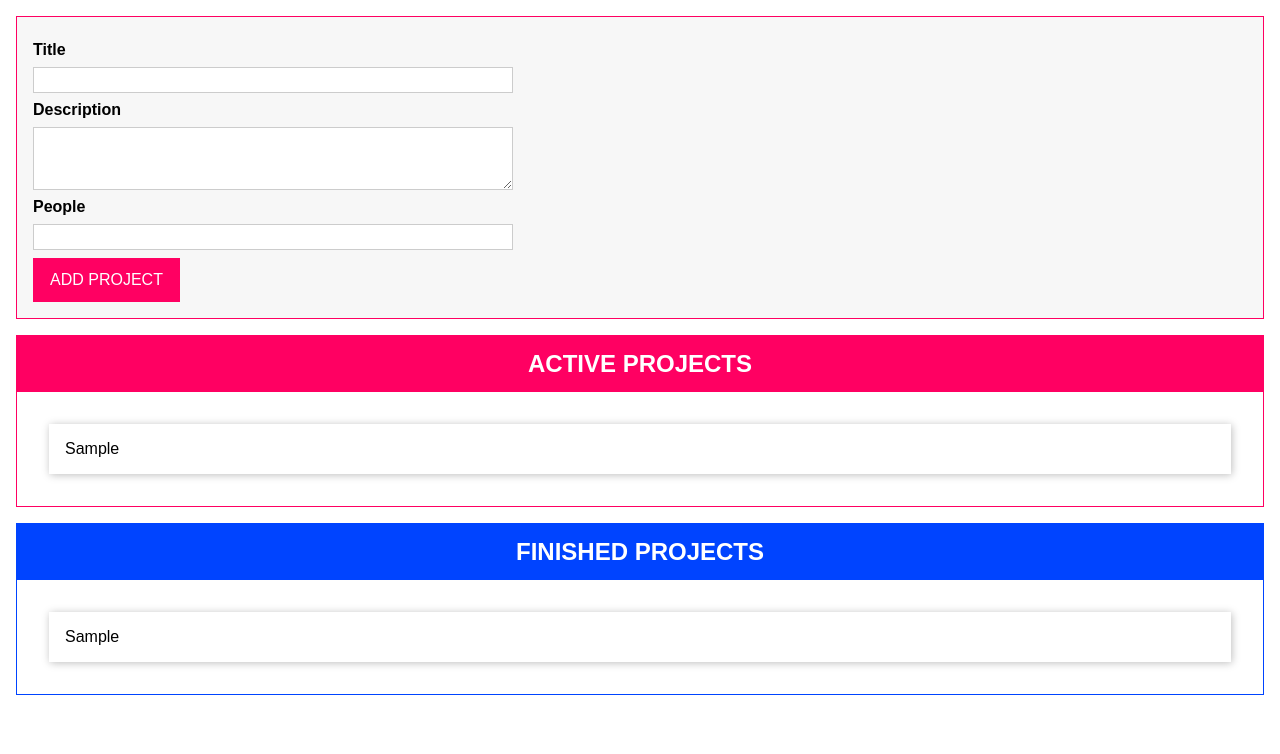
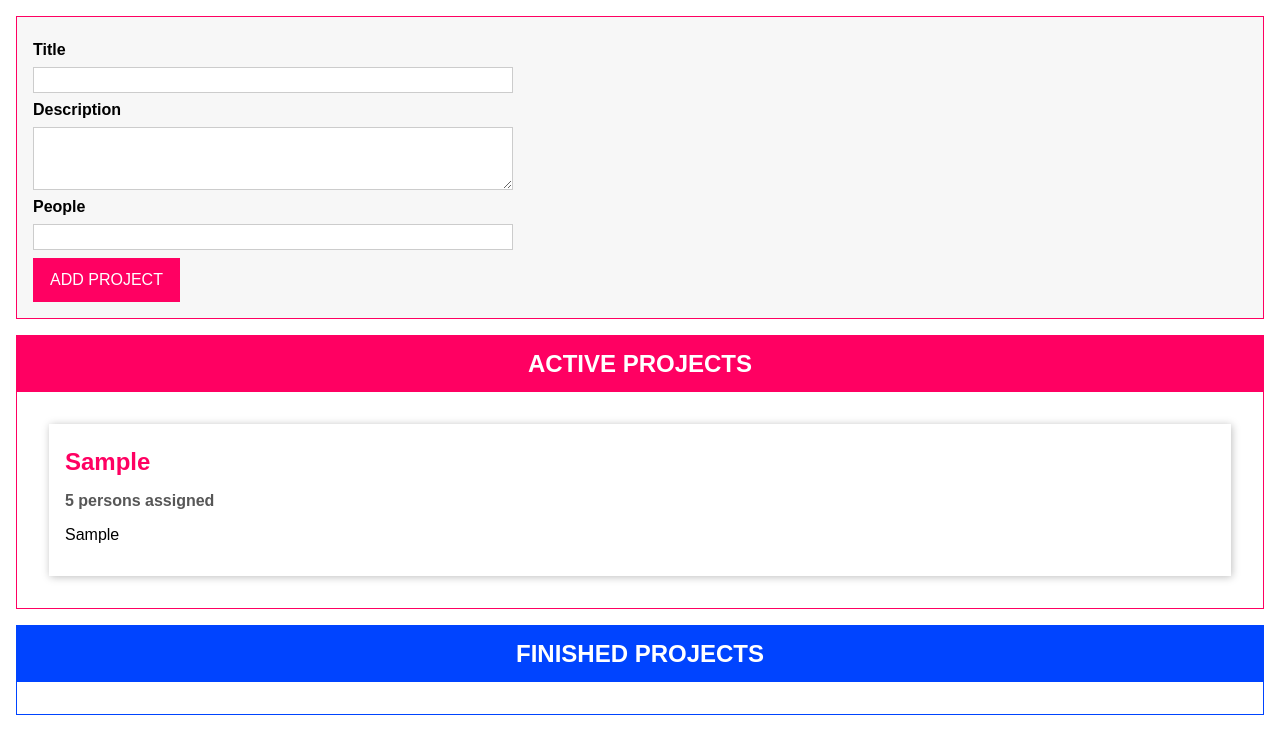
Before and after one commit to MatchuPitchu/typescript-practice, a website with bundled scripts: page index.html in a window 1280 px wide. Both pictures are taken after typing "Sample", "Sample", "5" into the empty fields and a click on the button "ADD PROJECT". Built offline with nearby package versions, Linux system fonts and the light colour scheme.

Commit message:
Class inheritance + refactor code

```diff
--- a/index.html
+++ b/index.html
@@ -29,7 +29,11 @@
     </template>
 
     <template id="single-project">
-      <li></li>
+      <li>
+        <h2></h2> <!-- title of project -->
+        <h3></h3> <!-- number of persons assigned to project -->
+        <p></p> <!-- description of project -->
+      </li>
     </template>
 
     <template id="project-list">
--- a/src/app.ts
+++ b/src/app.ts
@@ -1,3 +1,5 @@
+// Practice TS with an Object Oriented Approach -> OOP
+
 // Project Type Class
 enum ProjectStatus { Active, Finished }
 
@@ -13,25 +15,36 @@ class Project {
 }
 
 // Project State Management Class with Singleton (-> only one instance is allowed to exist)
-// define type Listener to encode a function type with one word; use "void" because listener fn don't need to return anything
-type Listener = (items: Project[]) => void;
+// define type Listener to encode a function type with one word; use "void" because listener fn don't need to return anything;
+// use Generic Type to set a typ dynamically from outside
+type Listener<T> = (items: T[]) => void;
 
-class ProjectState {
-  private listeners: Listener[] = []; // list of listener function references
+// State base class to practice inheritance
+class State<T> {
+  // tell TS which Generic Type (here: <T>) the Listeners use for this state object I create;
+  // use "protected" that it can be accessed in inherited classes
+  protected listeners: Listener<T>[] = []; // list of listener function references
+
+  // possibility to store event listener functions in an array
+  addListener(listenerFn: Listener<T>) {
+    this.listeners.push(listenerFn);
+  }
+}
+
+// this class is managing projects, so Generic Type which is set is <Project> class
+class ProjectState extends State<Project>{
   private projects: Project[] = [];
   private static instance: ProjectState;
 
-  private constructor() {} // set to private because class should be instantiated only once
+  // set to private because class should be instantiated only once
+  private constructor() {
+    super();
+  }
 
   static getInstance() {
     if(this.instance) return this.instance;
     this.instance = new ProjectState();
     return this.instance;
-  }
-
-  // possibility to store event listener functions in an array
-  addListener(listenerFn: Listener) {
-    this.listeners.push(listenerFn);
   }
 
   addProject(title: string, description: string, numOfPeople: number) {
@@ -46,9 +59,11 @@ class ProjectState {
     this.projects.push(newProject);
     // loop through all stored listener functions and call them
     for(const listenerFn of this.listeners) {
-      // use slice() to pass a new copy of the listeners arr, NOT only a reference to this listeners arr;
+      // a) use slice() to pass a new copy of the listeners arr, NOT only a reference to this listeners arr with this.projects;
       // it's better to avoid possible strange bugs
-      listenerFn(this.projects.slice())
+      // listenerFn(this.projects.slice())
+      // b) use better ES6 way
+      listenerFn([...this.projects])
     }
   }
 }
@@ -111,92 +126,154 @@ const Autobind = (_: any, _2: string, descriptor: PropertyDescriptor) => {
   return adjDescriptor;
 }
 
-// Using an Object Oriented Approach -> OOP
+// Component Base Class
+// responsible for basic settings to render something on the screen;
+// it's an abstract class, so you cannot instantiate it directly, it's only for inheritance purposes;
+// using Generics to set dynamically a) the place where I want to render something (-> T) and b) the element that I do render (-> U)
+abstract class Component<T extends HTMLElement, U extends HTMLElement> {
+  templateEl: HTMLTemplateElement;
+  hostEl: T; // HTMLDivElement
+  renderedEl: U; // HTMLElement or HTMLFormElement
+
+  constructor(
+    templateId: string,
+    hostElId: string,
+    insertAtStart: boolean,
+    newElementId?: string
+  ) {
+    // use Type Casting to specify which exact HTML type I'll save here in variable
+    this.templateEl = document.getElementById(templateId)! as HTMLTemplateElement;
+    this.hostEl = document.getElementById(hostElId)! as T;
+
+    // when creating new inherited class instance of this class, then save all HTML content (with deep clone,
+    // so all deeper levels -> that's why I set "true") in const what's inside HTML template element;
+    // and then the first child (-> form element) in the renderedEl property of class
+    const importedNode = document.importNode(this.templateEl.content, true);
+    this.renderedEl = importedNode.firstElementChild as U;
+    // add id with stylings in app.css
+    if (newElementId) this.renderedEl.id = newElementId;
+
+    this.attach(insertAtStart);
+  }
+
+  // add project list at the end of hostEl
+  private attach(insertAtBeginning: boolean) {
+    this.hostEl.insertAdjacentElement(
+      insertAtBeginning ? 'afterbegin' : 'beforeend',
+      this.renderedEl
+    );
+  }
+
+  // use abstract to force every class inheriting from Component to have these functions
+  abstract configure(): void;
+  abstract renderContent(): void;
+}
+
+// ProjectItem Class
+// responsible for rendering a single project item
+class ProjectItem extends Component<HTMLUListElement, HTMLLIElement> {
+  // create prop to store a project into it
+  private project: Project;
+
+  // it's a convention to define getters and setters above the constructor;
+  // getters are made to transform data like in this case here
+  get persons() {
+    if(this.project.people === 1) return '1 person';
+      else return `${this.project.people} persons`
+  }
+
+  constructor(hostId: string, project: Project) {
+    super('single-project', hostId, false, project.id);
+    // store the in constructor passed argument in project prop of class
+    this.project = project;
+
+    this.configure();
+    this.renderContent();
+  }
+
+  configure() {}
+  renderContent() {
+    this.renderedEl.querySelector('h2')!.textContent = this.project.title;
+    // use getter for right naming of output; Note: getters are accessed like normal properties (without parantheses)
+    this.renderedEl.querySelector('h3')!.textContent = this.persons + ' assigned';
+    this.renderedEl.querySelector('p')!.textContent = this.project.description;
+  }
+}
+
 // ProjectList Class
-class ProjectList {
-  templateEl: HTMLTemplateElement;
-  hostEl: HTMLDivElement;
-  sectionEl: HTMLElement; // because there is no more specialized type for section tags
+// specify in <HTMLDivElement, HTMLElement> which types are meant now in Component class
+class ProjectList extends Component<HTMLDivElement, HTMLElement> {
   assignedProjects: Project[];
 
   // I use shorthand in parantheses of constructor to create equally named props in class;
   // 1 parameter with essential information: active OR finished projects
   constructor(private type: 'active' | 'finished') {
-    this.templateEl = document.getElementById('project-list')! as HTMLTemplateElement;
-    this.hostEl = document.getElementById('app')! as HTMLDivElement;
+    // pass Arguments to constructor of Component base class
+    super('project-list', 'app', false, `${type}-projects`);
     this.assignedProjects = [];
 
-    const importedNode = document.importNode(this.templateEl.content, true);
-    this.sectionEl = importedNode.firstElementChild as HTMLElement;
-    // add id with stylings i n app.css
-    this.sectionEl.id = `${this.type}-projects`;
+    this.configure();
+    this.renderContent();
+  }
 
+  // Note: it's a convention of order to have first public methods and then private methods
+
+  // projects list and filtering
+  configure() {
     // register a listener function: when projects state changed then update assignedProjects list
     projectState.addListener((projects: Project[]) => {
-      this.assignedProjects = projects;
+      // filter projects in 'active' and 'finished' before storing in assignedProjects arr
+      const relevantProjects = projects.filter(prj => {
+        if(this.type === 'active') return prj.status === ProjectStatus.Active;
+          else return prj.status === ProjectStatus.Finished;
+      })
+      this.assignedProjects = relevantProjects;
       this.renderProjects();
     });
+  }
 
-    this.attach();
-    this.renderContent();
+  // fill blank content in HTML template;
+  // cannot be private because it's a defined as abstract in Component base class
+  renderContent() {
+    const listId = `${this.type}-projects-list`;
+    // select first ul element
+    this.renderedEl.querySelector('ul')!.id = listId;
+    this.renderedEl.querySelector('h2')!.textContent = this.type.toUpperCase() + ' PROJECTS';
   }
 
   // render projects
   private renderProjects() {
     const listEl = document.getElementById(`${this.type}-projects-list`)! as HTMLUListElement;
+    // Problem: Duplicates - new projects + all existing projects are appended to list that contains already all existing projects;
+    // since it's a small web project here, don't need performance intensive comparison which list elements are already listed;
+    // simple solution: before every rendering, set listEl to empty string
+    listEl.innerHTML = '';
+
     // loop through all project items in order to render all the project object items (look at "const newProject")
     for(const prjItem of this.assignedProjects) {
-      const listItem = document.createElement('li');
-      listItem.textContent = prjItem.title;
-      listEl.appendChild(listItem)
+      // create new instance of ProjectItem class in ul element in which I render a new li project item
+      new ProjectItem(this.renderedEl.querySelector('ul')!.id, prjItem)
     }
-  }
-
-  // fill blank content in HTML template
-  private renderContent() {
-    const listId = `${this.type}-projects-list`;
-    // select first ul element
-    this.sectionEl.querySelector('ul')!.id = listId;
-    this.sectionEl.querySelector('h2')!.textContent = this.type.toUpperCase() + ' PROJECTS';
-  }
-
-  // add project list at the end of hostEl
-  private attach() {
-    this.hostEl.insertAdjacentElement('beforeend', this.sectionEl);
   }
 }
 
-
 // ProjectInput Class
-class ProjectInput {
-  templateEl: HTMLTemplateElement;
-  hostEl: HTMLDivElement;
-  formEl: HTMLFormElement;
+class ProjectInput extends Component<HTMLDivElement, HTMLFormElement> {
   titleInputEl: HTMLInputElement;
   descriptionInputEl: HTMLInputElement;
   peopleInputEl: HTMLInputElement;
 
   constructor() {
-    // use Type Casting to specify which exact HTML type I'll save here in variable
-    this.templateEl = document.getElementById('project-input')! as HTMLTemplateElement;
-    this.hostEl = document.getElementById('app')! as HTMLDivElement;
+    super('project-input', 'app', true, 'user-input')
 
-    // when creating new instance of this class, then rendering a form that belongs to this instance;
-    // save all the HTML content (with deep clone, so all deeper levels -> that's why I set "true") in const
-    // and then the first child (-> form element) in property of class
-    const importedNode = document.importNode(this.templateEl.content, true);
-    this.formEl = importedNode.firstElementChild as HTMLFormElement;
-    // add id with stylings i n app.css
-    this.formEl.id = 'user-input';
+    // get access to input form elements;
+    // I could move it into the configure function, makes no difference, BUT then TS would complain
+    // that titleInputEl etc. aren't initialized in the constructor although they would also be indirectly
+    this.titleInputEl = this.renderedEl.querySelector('#title')! as HTMLInputElement;
+    this.descriptionInputEl = this.renderedEl.querySelector('#description')! as HTMLInputElement;
+    this.peopleInputEl = this.renderedEl.querySelector('#people')! as HTMLInputElement;
 
-    // get access to input form elements
-    this.titleInputEl = this.formEl.querySelector('#title')! as HTMLInputElement;
-    this.descriptionInputEl = this.formEl.querySelector('#description')! as HTMLInputElement;
-    this.peopleInputEl = this.formEl.querySelector('#people')! as HTMLInputElement;
-
-    // invoke event methods + invoke attach method that adds element to hostEl
     this.configure();
-    this.attach();
   }
 
   // methods are private because I never access these from outside the class
@@ -242,6 +319,20 @@ class ProjectInput {
     }
   }
 
+  // cannot be private because it's a defined as abstract in Component base class
+  configure() {
+    // "this" without .bind(this) points in submitHandler on the event target, not on the prop in my class;
+    // so value would be undefined; arg of bind() is here "this" (means class obj) to indicate that "this" inside of
+    // submitHandler will always refer to the same context than "this" in configure() (-> that means to class obj, NOT to event target)
+    // this.renderedEl.addEventListener('submit', this.submitHandler)
+
+    // this line works only with autobind decorator, otherwise look above
+    this.renderedEl.addEventListener('submit', this.submitHandler)
+  }
+
+  // this is technically not required, BUT to satisfy the Component base class, add it here with empty content
+  renderContent() {}
+
   // reset inputs after submit form
   private clearInputs() {
     this.titleInputEl.value = '';
@@ -263,20 +354,6 @@ class ProjectInput {
       this.clearInputs();
     }
   }
-
-  private configure() {
-    // "this" without .bind(this) points in submitHandler on the event target, not on the prop in my class;
-    // so value would be undefined; arg of bind() is here "this" (means class obj) to indicate that "this" inside of
-    // submitHandler will always refer to the same context than "this" in configure() (-> that means to class obj, NOT to event target)
-    // this.formEl.addEventListener('submit', this.submitHandler)
-
-    // this works only with autobind decorator
-    this.formEl.addEventListener('submit', this.submitHandler)
-  }
-
-  private attach() {
-    this.hostEl.insertAdjacentElement('afterbegin', this.formEl);
-  }
 }
 
 // instantiate project input
```
